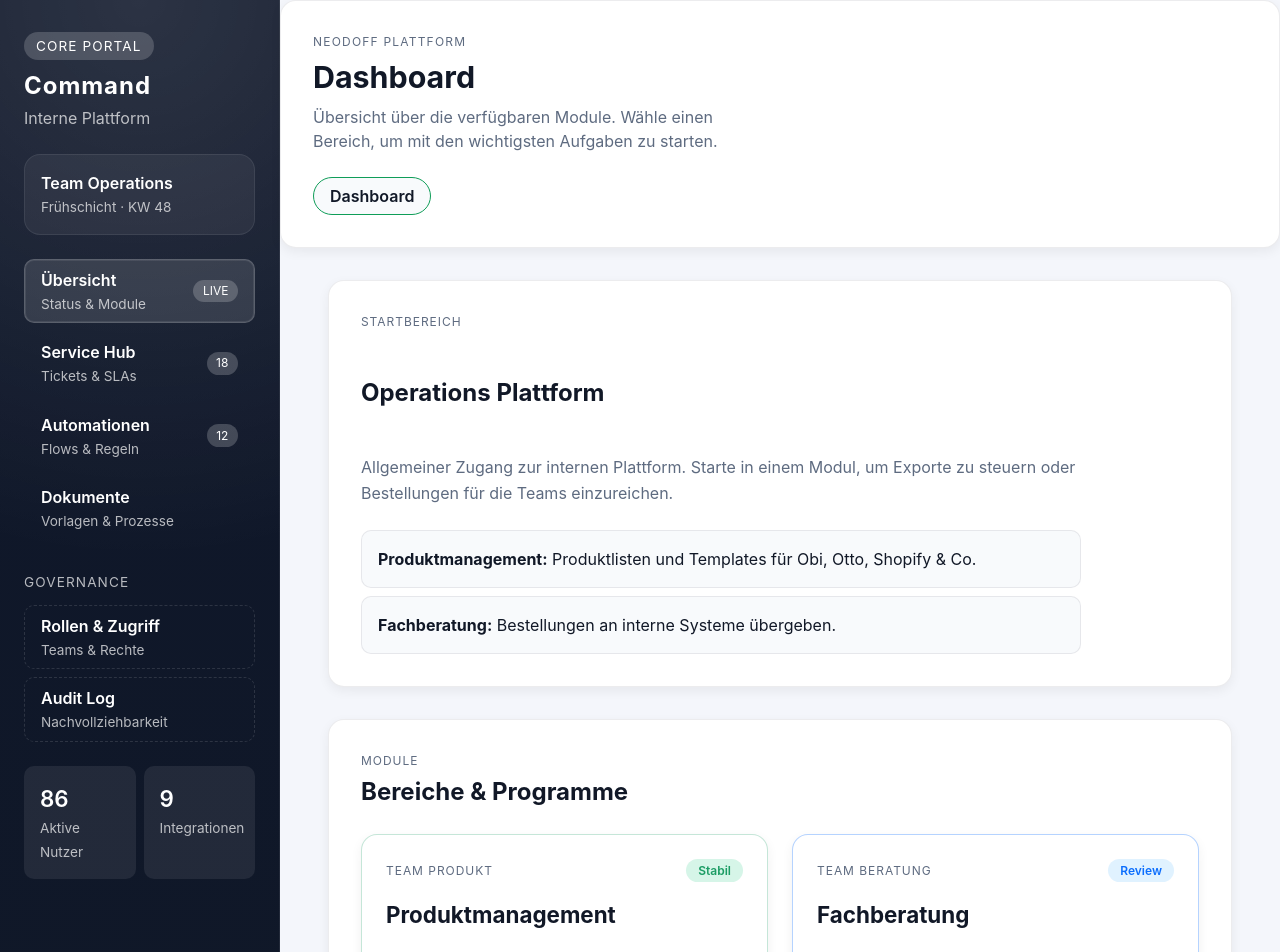
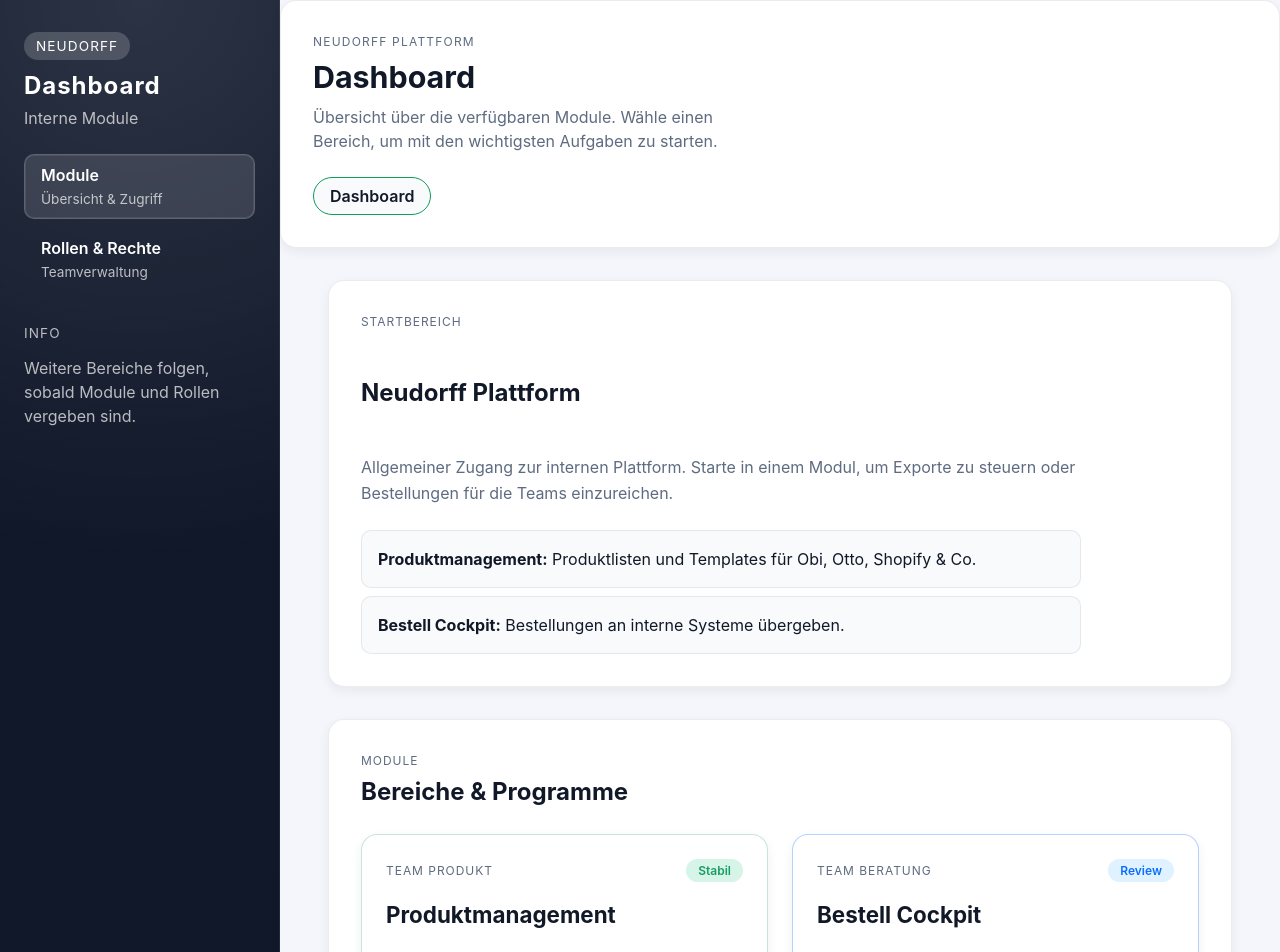
Before and after one commit to sazar-neudorff/productmanager, a React app in the folder frontend/: page / in a window 1280 px wide. Shown: the top 952 px of the page. Built offline with nearby package versions, Linux system fonts and the light colour scheme; the HTML template or start-up script is replaced by a standard one.

Commit message:
Refactor: Update platform name and simplify sidebar
Co-authored-by: s.azar <s.azar@neudorff.de>

```diff
--- a/frontend/src/components/AppHeader.tsx
+++ b/frontend/src/components/AppHeader.tsx
@@ -5,9 +5,9 @@ const tabs = [{ label: "Dashboard", isActive: true }];
 export default function AppHeader() {
   return (
     <header className="workspace-header">
-      <div className="workspace-header__main">
+      <div className="workspace-header__main workspace-header__main--compact">
         <div>
-          <p className="workspace-header__eyebrow">Neodoff Plattform</p>
+          <p className="workspace-header__eyebrow">Neudorff Plattform</p>
           <h1>Dashboard</h1>
           <p className="workspace-header__description">
             Übersicht über die verfügbaren Module. Wähle einen Bereich, um mit
--- a/frontend/src/components/PortalSidebar.tsx
+++ b/frontend/src/components/PortalSidebar.tsx
@@ -1,60 +1,28 @@
 import "../styles/Sidebar.css";
 
-const primaryNav = [
+const navigation = [
   {
-    label: "Übersicht",
-    description: "Status & Module",
-    badge: "LIVE",
+    label: "Module",
+    description: "Übersicht & Zugriff",
     isActive: true,
   },
   {
-    label: "Service Hub",
-    description: "Tickets & SLAs",
-    badge: "18",
+    label: "Rollen & Rechte",
+    description: "Teamverwaltung",
   },
-  {
-    label: "Automationen",
-    description: "Flows & Regeln",
-    badge: "12",
-  },
-  {
-    label: "Dokumente",
-    description: "Vorlagen & Prozesse",
-  },
-];
-
-const secondaryNav = [
-  {
-    label: "Rollen & Zugriff",
-    description: "Teams & Rechte",
-  },
-  {
-    label: "Audit Log",
-    description: "Nachvollziehbarkeit",
-  },
-];
-
-const quickStats = [
-  { label: "Aktive Nutzer", value: "86" },
-  { label: "Integrationen", value: "9" },
 ];
 
 export default function PortalSidebar() {
   return (
     <aside className="portal-sidebar" aria-label="Seitennavigation">
       <div className="portal-sidebar__brand">
-        <div className="portal-sidebar__badge">Core Portal</div>
-        <h2>Command</h2>
-        <p>Interne Plattform</p>
-      </div>
-
-      <div className="portal-sidebar__workspace">
-        <p className="workspace-label">Team Operations</p>
-        <p className="workspace-shift">Frühschicht · KW 48</p>
+        <div className="portal-sidebar__badge">Neudorff</div>
+        <h2>Dashboard</h2>
+        <p>Interne Module</p>
       </div>
 
       <nav className="portal-sidebar__nav" aria-label="Hauptnavigation">
-        {primaryNav.map((item) => (
+        {navigation.map((item) => (
           <button
             key={item.label}
             type="button"
@@ -67,57 +35,15 @@ export default function PortalSidebar() {
                 {item.description}
               </span>
             </div>
-
-            {item.badge && (
-              <span className="sidebar-link__badge">{item.badge}</span>
-            )}
           </button>
         ))}
       </nav>
 
       <div className="portal-sidebar__section">
-        <p className="portal-sidebar__section-title">Governance</p>
-
-        {secondaryNav.map((item) => (
-          <button
-            key={item.label}
-            type="button"
-            className="sidebar-link sidebar-link--ghost"
-          >
-            <div>
-              <span className="sidebar-link__label">{item.label}</span>
-              <span className="sidebar-link__description">
-                {item.description}
-              </span>
-            </div>
-          </button>
-        ))}
-      </div>
-
-      <div className="portal-sidebar__stats">
-        {quickStats.map((stat) => (
-          <div key={stat.label} className="sidebar-stat">
-            <span className="sidebar-stat__value">{stat.value}</span>
-            <span className="sidebar-stat__label">{stat.label}</span>
-          </div>
-        ))}
-      </div>
-
-      <div className="portal-sidebar__user">
-        <div className="portal-sidebar__avatar" aria-hidden>
-          AB
-        </div>
-        <div>
-          <p className="sidebar-user__name">Alex Bauer</p>
-          <p className="sidebar-user__role">Operations Lead</p>
-        </div>
-        <button
-          type="button"
-          className="sidebar-user__button"
-          aria-label="Benutzermenü"
-        >
-          ···
-        </button>
+        <p className="portal-sidebar__section-title">Info</p>
+        <p className="portal-sidebar__note">
+          Weitere Bereiche folgen, sobald Module und Rollen vergeben sind.
+        </p>
       </div>
     </aside>
   );
--- a/frontend/src/pages/Home.tsx
+++ b/frontend/src/pages/Home.tsx
@@ -13,7 +13,7 @@ const modules: ComponentProps<typeof ModuleCard>[] = [
     status: "stable",
   },
   {
-    title: "Fachberatung",
+    title: "Bestell Cockpit",
     description: "Bestellungen erfassen und sicher in die Backend-Systeme schicken.",
     owner: "Team Beratung",
     updatedAt: "Aufbau läuft",
@@ -29,7 +29,7 @@ export default function Home() {
       <section className="dashboard-hero">
         <div className="hero-main">
           <p className="section-heading__eyebrow">Startbereich</p>
-          <h2>Operations Plattform</h2>
+          <h2>Neudorff Plattform</h2>
           <p className="hero-description">
             Allgemeiner Zugang zur internen Plattform. Starte in einem Modul, um
             Exporte zu steuern oder Bestellungen für die Teams einzureichen.
@@ -41,7 +41,7 @@ export default function Home() {
               für Obi, Otto, Shopify & Co.
             </li>
             <li>
-              <strong>Fachberatung:</strong> Bestellungen an interne Systeme
+              <strong>Bestell Cockpit:</strong> Bestellungen an interne Systeme
               übergeben.
             </li>
           </ul>
--- a/frontend/src/styles/AppHeader.css
+++ b/frontend/src/styles/AppHeader.css
@@ -20,6 +20,10 @@
   flex-wrap: wrap;
 }
 
+.workspace-header__main--compact {
+  justify-content: flex-start;
+}
+
 .workspace-header h1 {
   margin: var(--space-xs) 0;
   font-family: var(--font-display);
@@ -38,97 +42,6 @@
   margin: 0;
   color: var(--clr-text-muted);
   max-width: 420px;
-}
-
-.workspace-header__meta {
-  display: flex;
-  align-items: center;
-  gap: var(--space-md);
-  flex-wrap: wrap;
-}
-
-.status-pill {
-  padding: 0.35rem 0.9rem;
-  border-radius: var(--radius-pill);
-  font-size: var(--font-size-sm);
-  font-weight: 600;
-}
-
-.status-pill--success {
-  background: var(--clr-success-muted);
-  color: var(--clr-success);
-}
-
-.workspace-header__update {
-  display: flex;
-  flex-direction: column;
-  gap: 2px;
-  font-size: var(--font-size-sm);
-  color: var(--clr-text-muted);
-  border-left: 1px solid var(--clr-border);
-  padding-left: var(--space-md);
-}
-
-.workspace-header__update strong {
-  font-size: var(--font-size-lg);
-  color: var(--clr-text-main);
-}
-
-.workspace-header__actions {
-  display: flex;
-  flex-wrap: wrap;
-  gap: var(--space-md);
-  align-items: center;
-}
-
-.workspace-search {
-  flex: 1;
-}
-
-.workspace-search input {
-  width: 100%;
-  border-radius: var(--radius-md);
-  border: 1px solid var(--clr-border);
-  padding: 0.8rem 1rem;
-  background: var(--clr-gray-0);
-}
-
-.workspace-search input:focus {
-  outline: none;
-  border-color: var(--clr-primary-1);
-  box-shadow: 0 0 0 3px rgba(15, 157, 88, 0.2);
-}
-
-.workspace-quick-actions {
-  display: flex;
-  gap: var(--space-sm);
-  flex-wrap: wrap;
-}
-
-.workspace-action {
-  border-radius: var(--radius-pill);
-  border: 1px solid transparent;
-  padding: 0.65rem 1.2rem;
-  font-weight: 600;
-  cursor: pointer;
-  transition: background var(--transition-medium), color var(--transition-medium);
-}
-
-.workspace-action--primary {
-  background: var(--clr-primary-1);
-  color: var(--clr-text-inverse);
-  border-color: var(--clr-primary-1);
-}
-
-.workspace-action--ghost {
-  background: transparent;
-  border-color: var(--clr-border);
-  color: var(--clr-text-main);
-}
-
-.workspace-action--ghost:hover {
-  border-color: var(--clr-primary-1);
-  color: var(--clr-primary-1);
 }
 
 .workspace-tabs {
--- a/frontend/src/styles/Sidebar.css
+++ b/frontend/src/styles/Sidebar.css
@@ -127,6 +127,12 @@
   color: var(--sidebar-text-muted);
 }
 
+.portal-sidebar__note {
+  margin: 0;
+  color: var(--sidebar-text-muted);
+  line-height: 1.5;
+}
+
 .portal-sidebar__stats {
   display: grid;
   grid-template-columns: repeat(2, minmax(0, 1fr));
```
